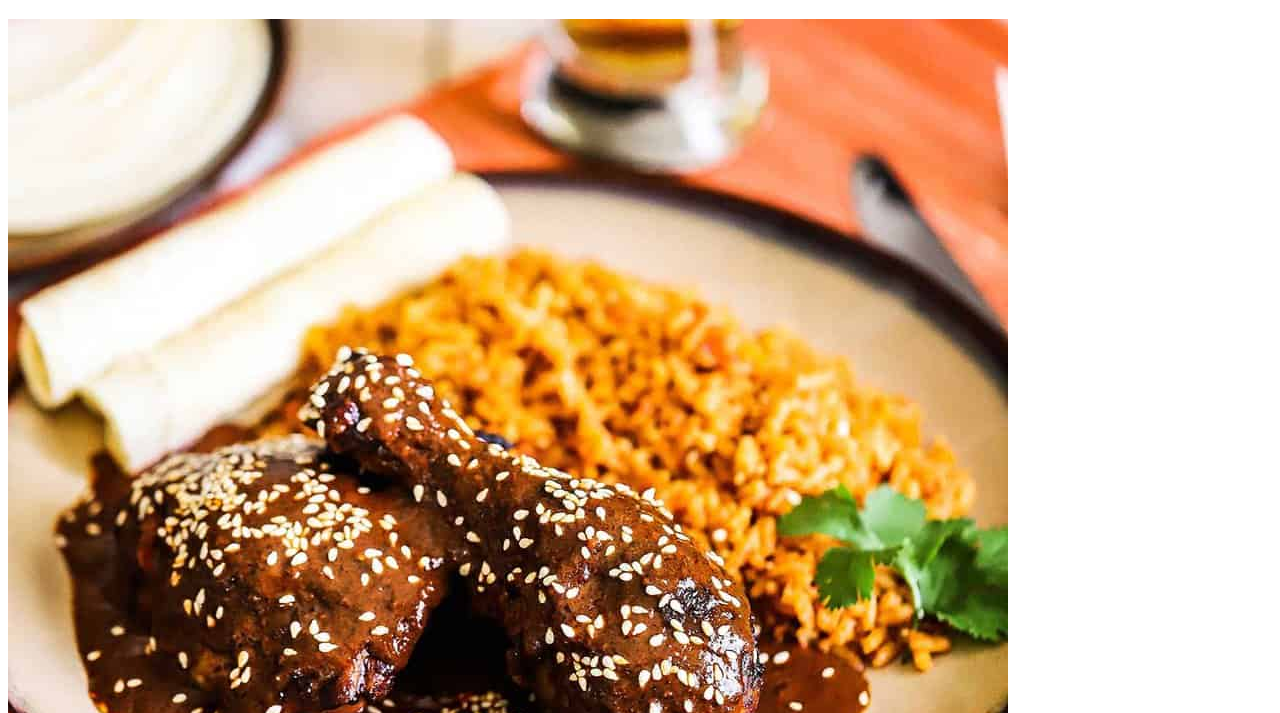
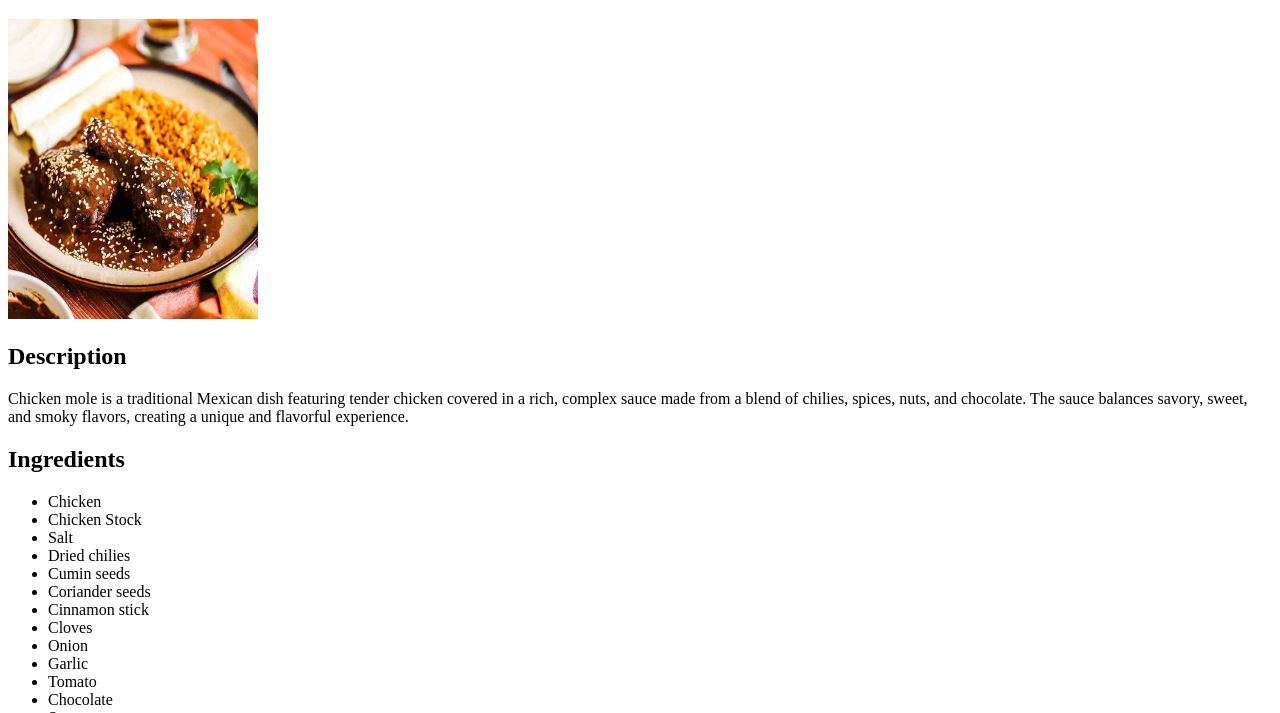
Before and after one commit to arav-mani21/odin-recipes, a plain HTML site: page recipes/chicken_mole.html in a window 1280 px wide. Shown: the part 87-800 px from the top of the page. Drawn offline with Linux system fonts and the light colour scheme.

Commit message:
Modified height and width of images in chicken mole and vodka sauce pasta recipe pages Original image sizes were too big

```diff
--- a/recipes/chicken_mole.html
+++ b/recipes/chicken_mole.html
@@ -7,7 +7,7 @@
     <body>
         <a href="../index.html">Home</a>
         <h1>Chicken Mole</h1>
-        <img src="chicken-mole.jpg" alt="Chicken Mole Dish">
+        <img src="chicken-mole.jpg" alt="Chicken Mole Dish" width="250" height="300">
         <h2>Description</h2>
         <p>Chicken mole is a traditional Mexican dish featuring tender chicken covered in a rich, complex sauce made from a blend of chilies, spices, nuts, and chocolate. The sauce balances savory, sweet, and smoky flavors, creating a unique and flavorful experience.</p>
         <h2>Ingredients</h2>
```
Also changed, not shown: recipes/vodka_pasta.html (+1 -1 lines).
